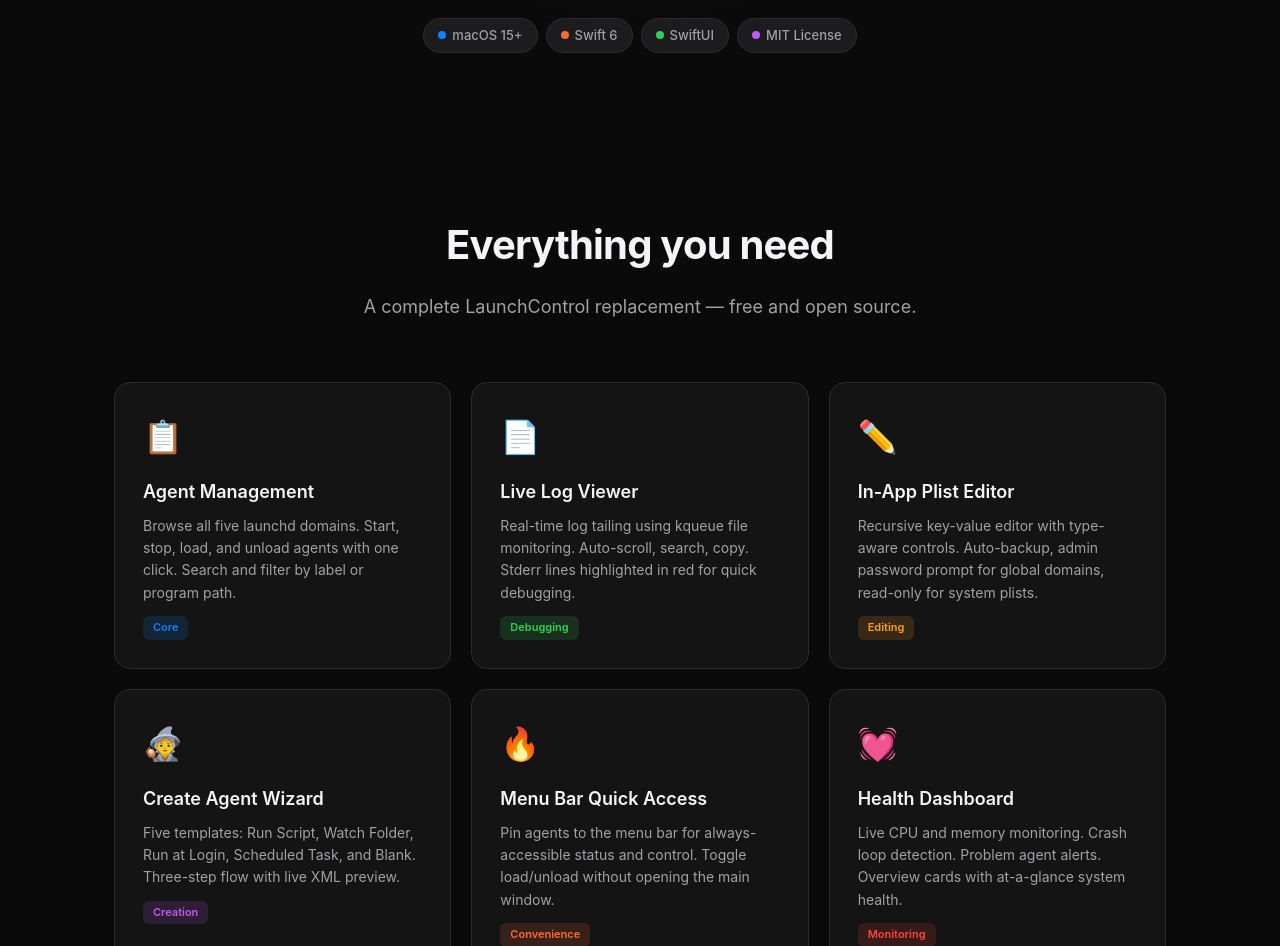
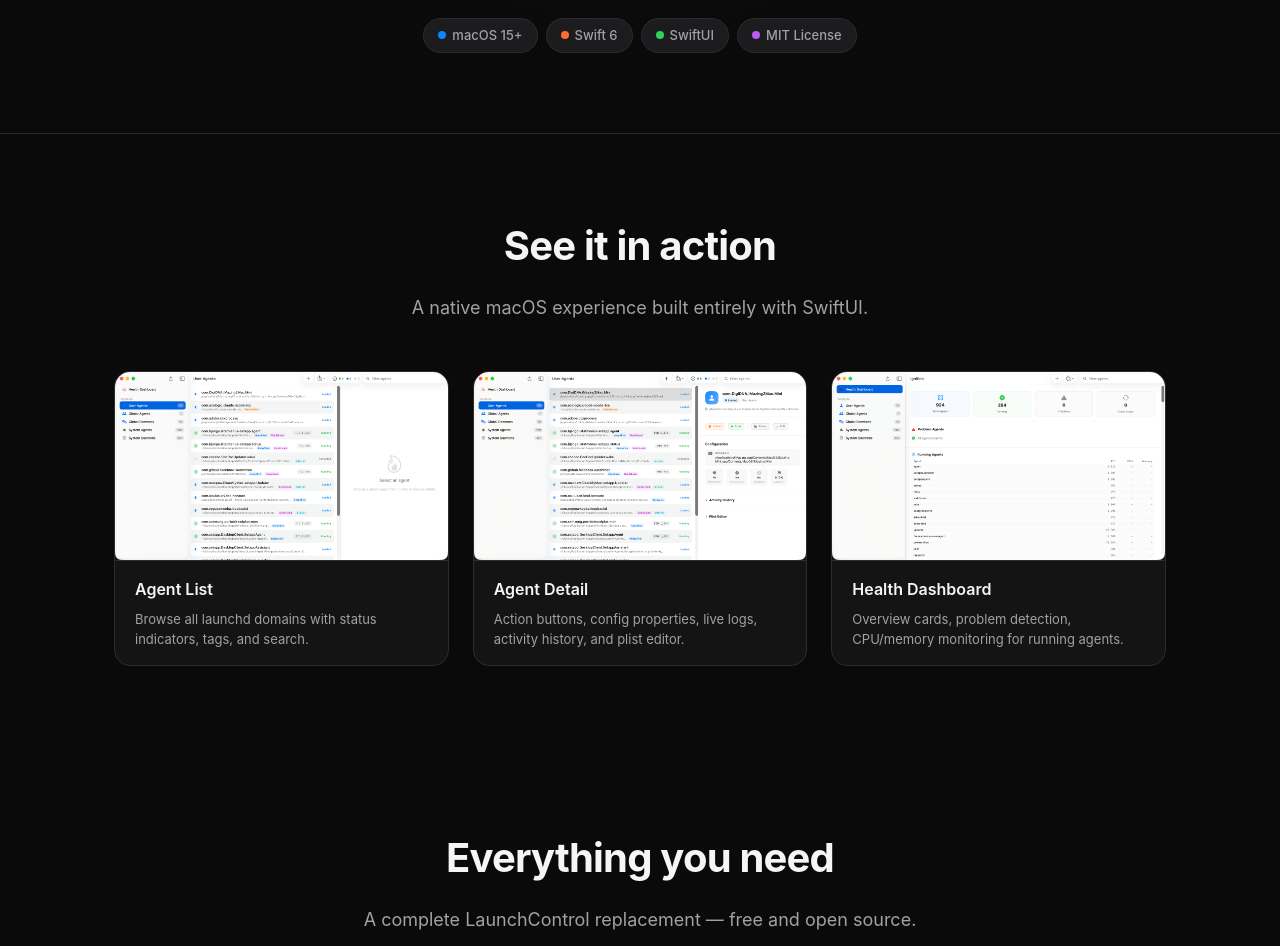
Before and after one commit to Acelogic/Ignition, a plain HTML site: page docs/index.html in a window 1280 px wide. Shown: the part 560-1506 px from the top of the page. Drawn offline with Linux system fonts and the light colour scheme.

Commit message:
Add screenshots to README and GitHub Pages
Screenshots of the agent list, agent detail, and health dashboard views.
Also fix sidebar initial selection sync (onAppear handler).

```diff
--- a/docs/index.html
+++ b/docs/index.html
@@ -152,6 +152,67 @@
             width: 8px;
             height: 8px;
             border-radius: 50%;
+        }
+
+        /* Screenshots */
+        .screenshots {
+            padding: 80px 0;
+            border-top: 1px solid var(--border);
+        }
+
+        .screenshots h2 {
+            text-align: center;
+            font-size: 40px;
+            font-weight: 700;
+            letter-spacing: -0.02em;
+            margin-bottom: 16px;
+        }
+
+        .screenshots .section-sub {
+            text-align: center;
+            color: var(--text2);
+            font-size: 18px;
+            margin-bottom: 48px;
+        }
+
+        .screenshot-grid {
+            display: grid;
+            grid-template-columns: repeat(auto-fit, minmax(300px, 1fr));
+            gap: 24px;
+        }
+
+        .screenshot-card {
+            background: var(--surface);
+            border: 1px solid var(--border);
+            border-radius: 16px;
+            overflow: hidden;
+            transition: all 0.25s ease;
+        }
+
+        .screenshot-card:hover {
+            border-color: var(--accent);
+            transform: translateY(-4px);
+            box-shadow: 0 12px 40px rgba(0, 0, 0, 0.4);
+        }
+
+        .screenshot-card img {
+            width: 100%;
+            height: auto;
+            display: block;
+            border-bottom: 1px solid var(--border);
+        }
+
+        .screenshot-card h3 {
+            font-size: 16px;
+            font-weight: 600;
+            margin: 16px 20px 8px;
+        }
+
+        .screenshot-card p {
+            color: var(--text2);
+            font-size: 13px;
+            margin: 0 20px 16px;
+            line-height: 1.5;
         }
 
         /* Features Grid */
@@ -363,6 +424,30 @@
     </div>
 </section>
 
+<section class="screenshots">
+    <div class="container">
+        <h2>See it in action</h2>
+        <p class="section-sub">A native macOS experience built entirely with SwiftUI.</p>
+        <div class="screenshot-grid">
+            <div class="screenshot-card">
+                <img src="screenshots/agent-list.png" alt="Agent List" loading="lazy">
+                <h3>Agent List</h3>
+                <p>Browse all launchd domains with status indicators, tags, and search.</p>
+            </div>
+            <div class="screenshot-card">
+                <img src="screenshots/agent-detail.png" alt="Agent Detail" loading="lazy">
+                <h3>Agent Detail</h3>
+                <p>Action buttons, config properties, live logs, activity history, and plist editor.</p>
+            </div>
+            <div class="screenshot-card">
+                <img src="screenshots/health-dashboard.png" alt="Health Dashboard" loading="lazy">
+                <h3>Health Dashboard</h3>
+                <p>Overview cards, problem detection, CPU/memory monitoring for running agents.</p>
+            </div>
+        </div>
+    </div>
+</section>
+
 <section class="features">
     <div class="container">
         <h2>Everything you need</h2>
```
Also changed, not shown: docs/screenshots/agent-detail.png (added), docs/screenshots/agent-list.png (added), docs/screenshots/health-dashboard.png (added), 2 other files.
